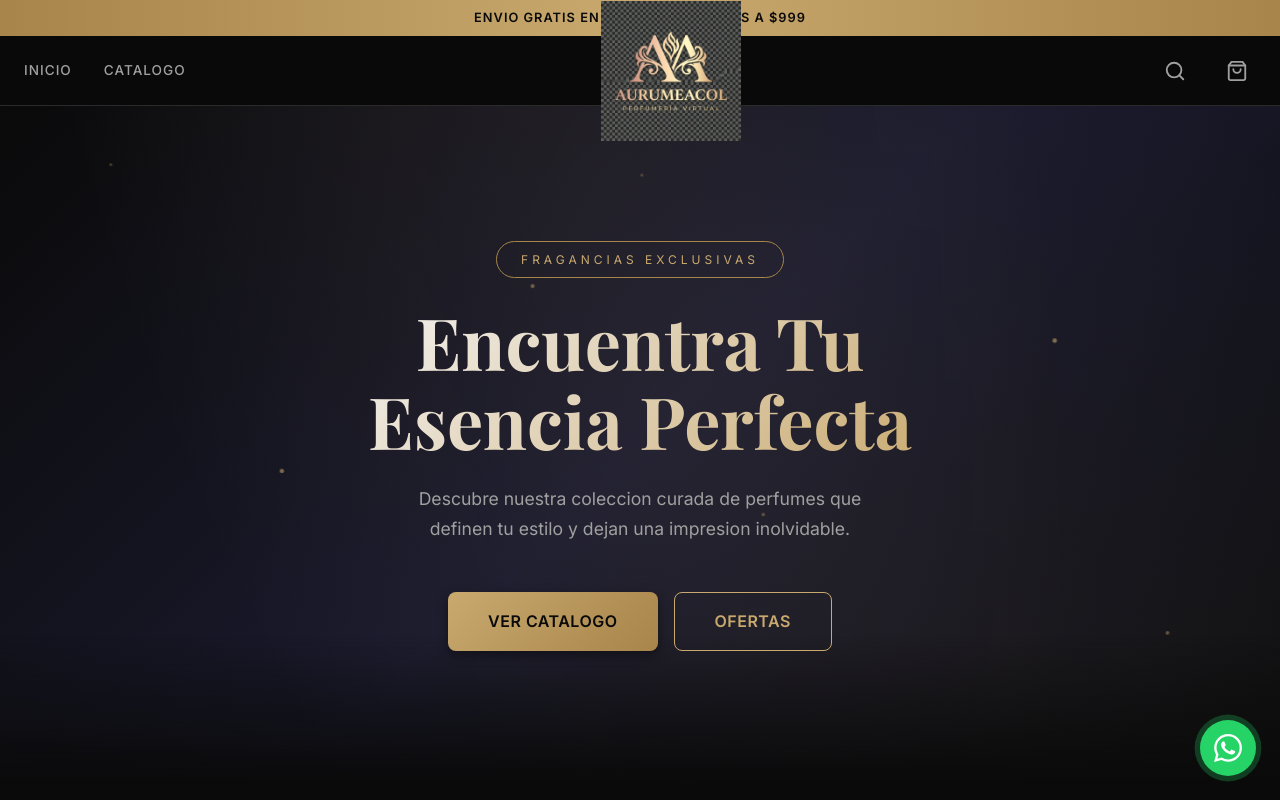
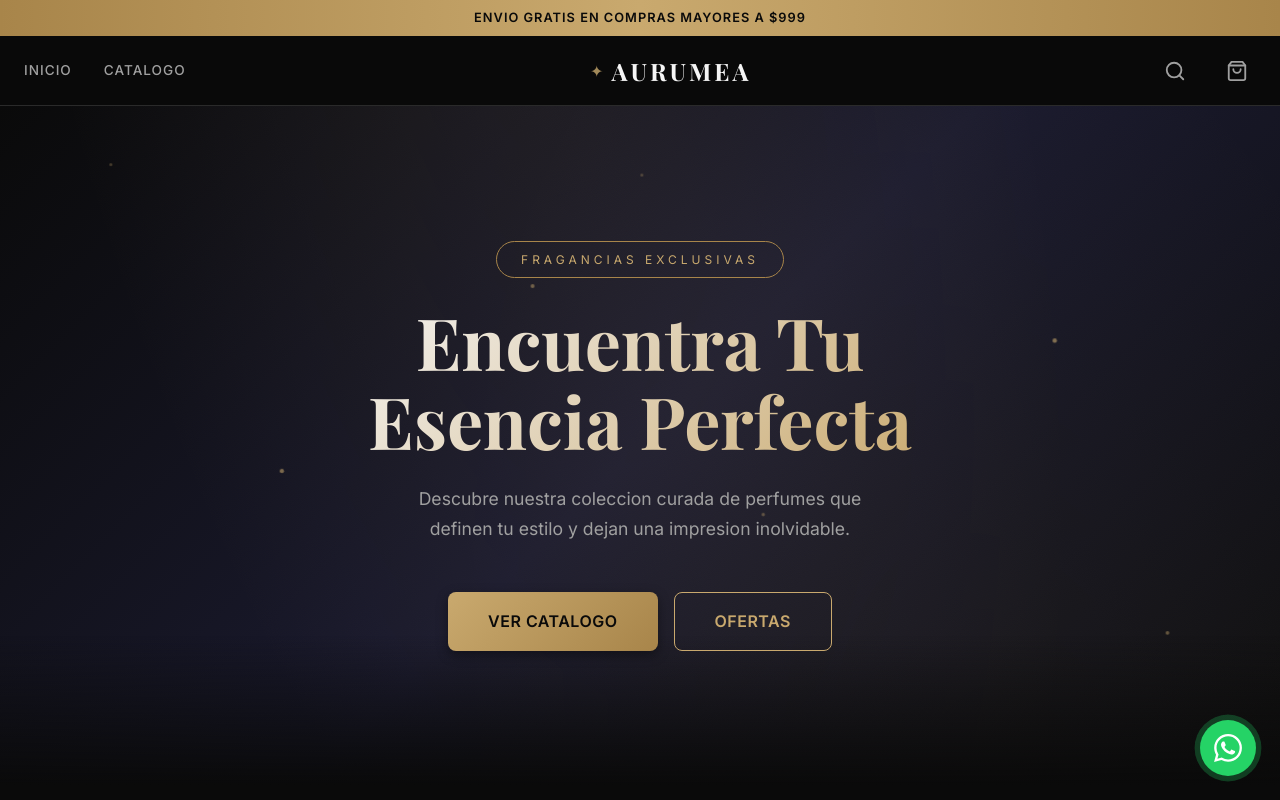
Before and after one commit to Itsstebann/e-commerce, a Next.js app: page / in a window 1280 px wide. Shown: the top 800 px of the page. Built offline with nearby package versions, Linux system fonts and the light colour scheme; a web font is replaced by a local one.

Commit message:
Corrige logo en header a texto estilizado y actualiza favicon con simbolo cuadrado

```diff
--- a/src/app/layout.js
+++ b/src/app/layout.js
@@ -7,8 +7,8 @@ export const metadata = {
   description: 'AurumeAcol - Tienda en linea de perfumes exclusivos. Encuentra la fragancia perfecta para cada ocasion con envio a todo Colombia.',
   keywords: 'aurumeacol, perfumes, fragancias, perfumeria, tienda online, perfumes originales, Colombia',
   icons: {
-    icon: '/logo.png',
-    apple: '/logo.png',
+    icon: '/favicon.png',
+    apple: '/favicon.png',
   },
 };
 
--- a/src/components/layout/Header.js
+++ b/src/components/layout/Header.js
@@ -2,9 +2,8 @@
 
 import { useState } from 'react';
 import Link from 'next/link';
-import Image from 'next/image';
 import { useCart } from '@/context/CartContext';
-import { ANNOUNCEMENT_TEXT } from '@/utils/constants';
+import { STORE_NAME, ANNOUNCEMENT_TEXT } from '@/utils/constants';
 import styles from './Header.module.css';
 
 export default function Header() {
@@ -29,14 +28,8 @@ export default function Header() {
 
           {/* Logo centro */}
           <Link href="/" className={styles['header-logo']}>
-            <Image
-              src="/logo.png"
-              alt="AurumeAcol Perfumería Virtual"
-              width={140}
-              height={52}
-              priority
-              style={{ objectFit: 'contain', filter: 'brightness(1.05)' }}
-            />
+            <span className={styles['logo-icon']}>✦</span>
+            <span className={styles['logo-text']}>{STORE_NAME}</span>
           </Link>
 
           {/* Acciones derecha */}
--- a/src/components/layout/Header.module.css
+++ b/src/components/layout/Header.module.css
@@ -71,12 +71,29 @@
 .header-logo {
   display: flex;
   align-items: center;
+  gap: 0.5rem;
   line-height: 1;
   transition: opacity var(--transition-fast);
+  text-decoration: none;
 }
 
 .header-logo:hover {
-  opacity: 0.88;
+  opacity: 0.85;
+}
+
+.logo-icon {
+  color: var(--color-accent);
+  font-size: 1rem;
+  opacity: 0.8;
+}
+
+.logo-text {
+  font-family: var(--font-heading);
+  font-size: 1.5rem;
+  font-weight: 700;
+  color: var(--color-text-primary);
+  letter-spacing: 3px;
+  text-transform: uppercase;
 }
 
 .header-actions {
```
Also changed, not shown: public/favicon.png (added).
